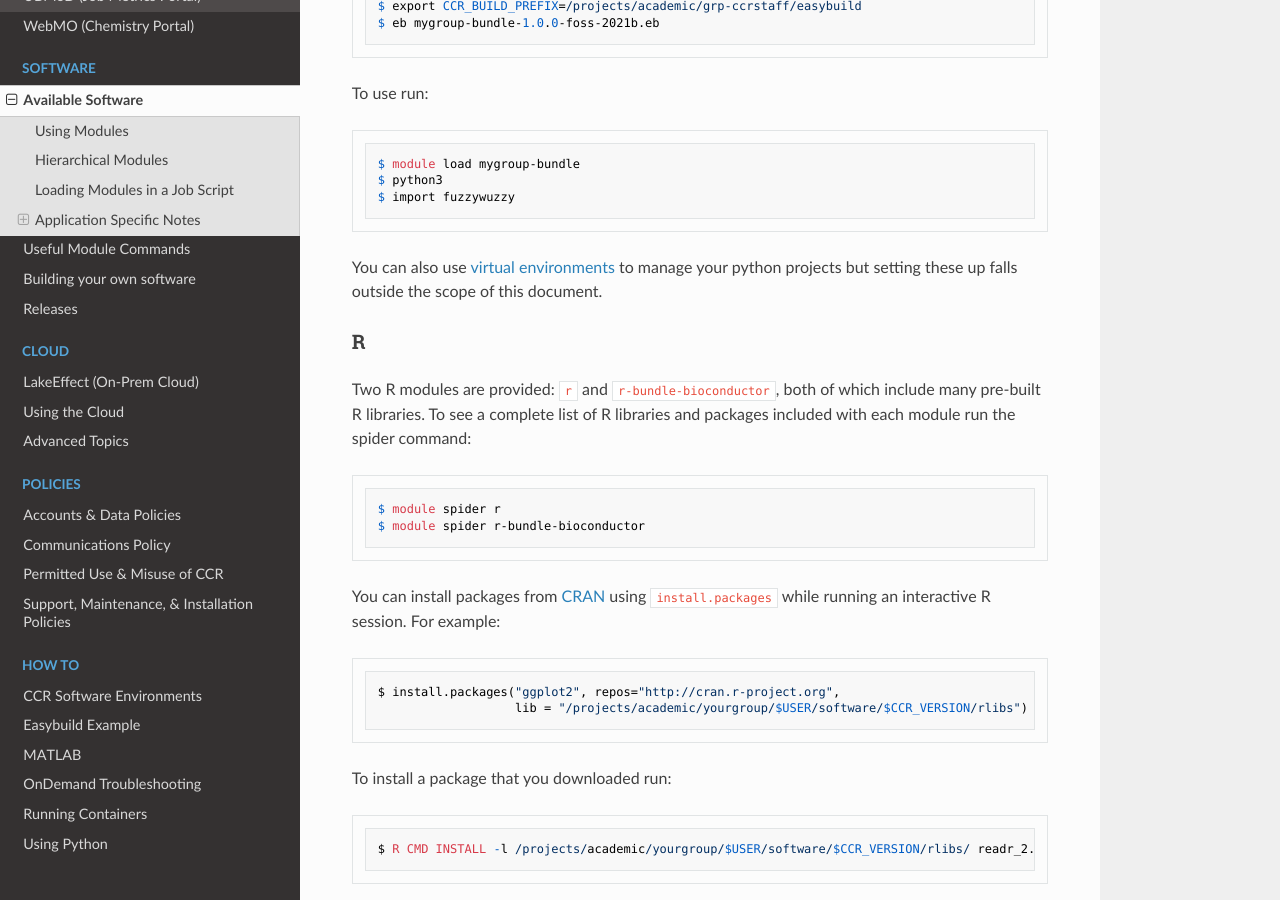
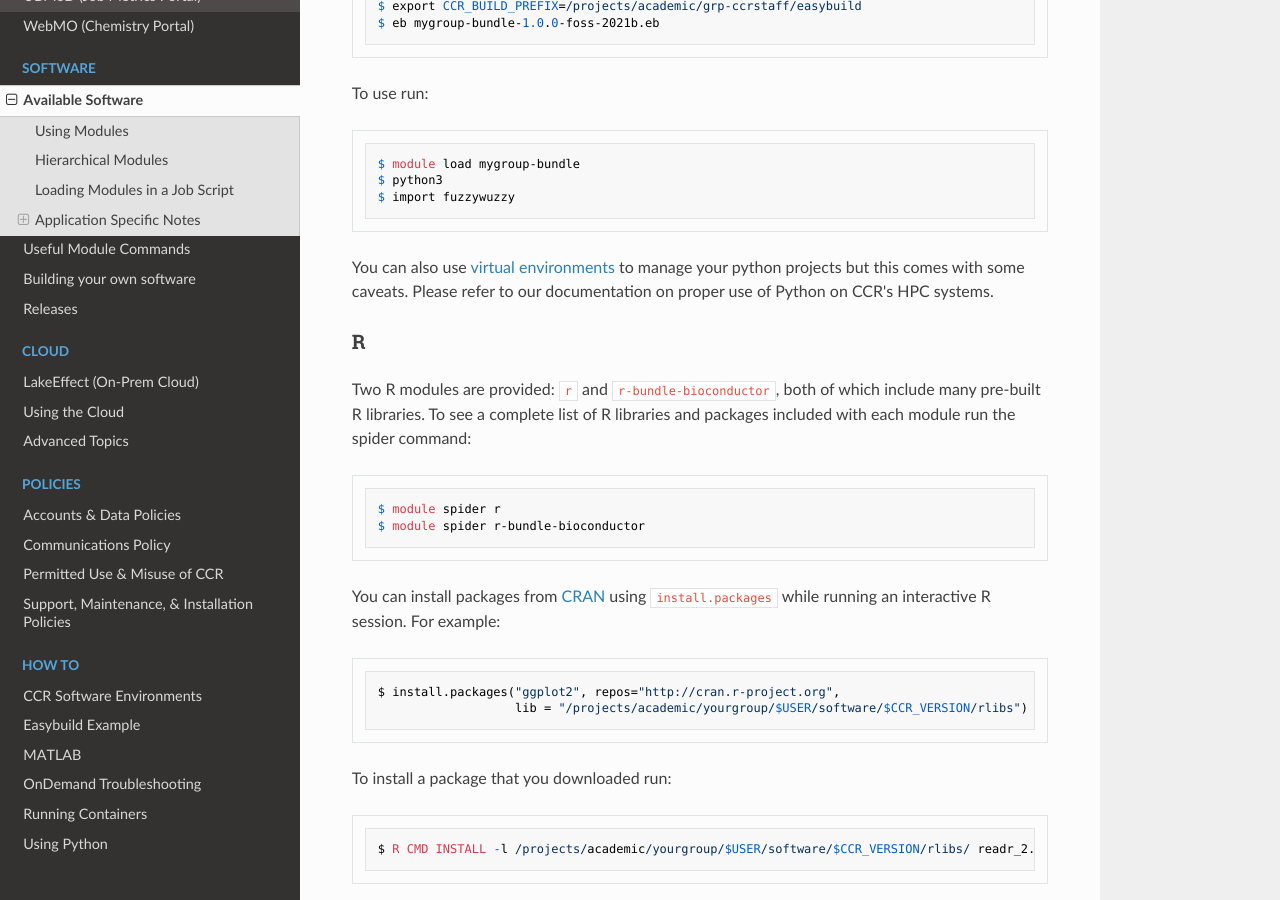
Before and after one commit to ubccr/ccrdocs, an MkDocs documentation site: the page built from pages/software/modules.md, in a window 1280 px wide and 900 px high, scrolled down 7189 px. Built offline with MkDocs 1.6.1, drawn with Linux system fonts in a browser that asks for light colours; nearby versions of some CDN libraries.

Commit message:
Update pages/software/modules.md
Co-authored-by: Dori Sajdak <djm29@buffalo.edu>

```diff
--- a/pages/software/modules.md
+++ b/pages/software/modules.md
@@ -339,7 +339,7 @@ $ import fuzzywuzzy
 
 You can also use [virtual
 environments](/howto/python#virtual-environments)
-to manage your python projects but setting these up falls outside the scope of this document.
+to manage your python projects but this comes with some caveats.  Please refer to our documentation on proper use of Python on CCR's HPC systems.
 
 ### R
 
```
